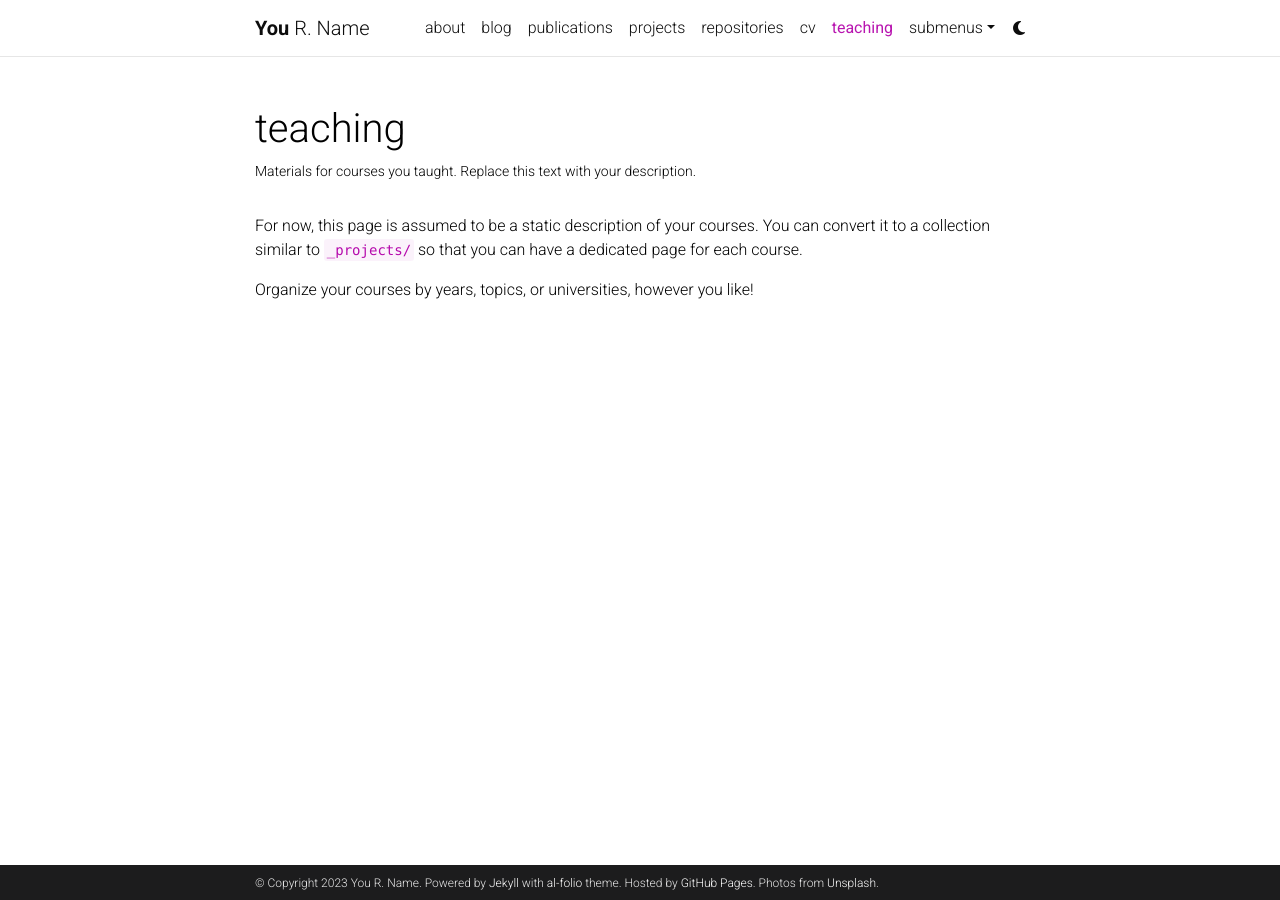
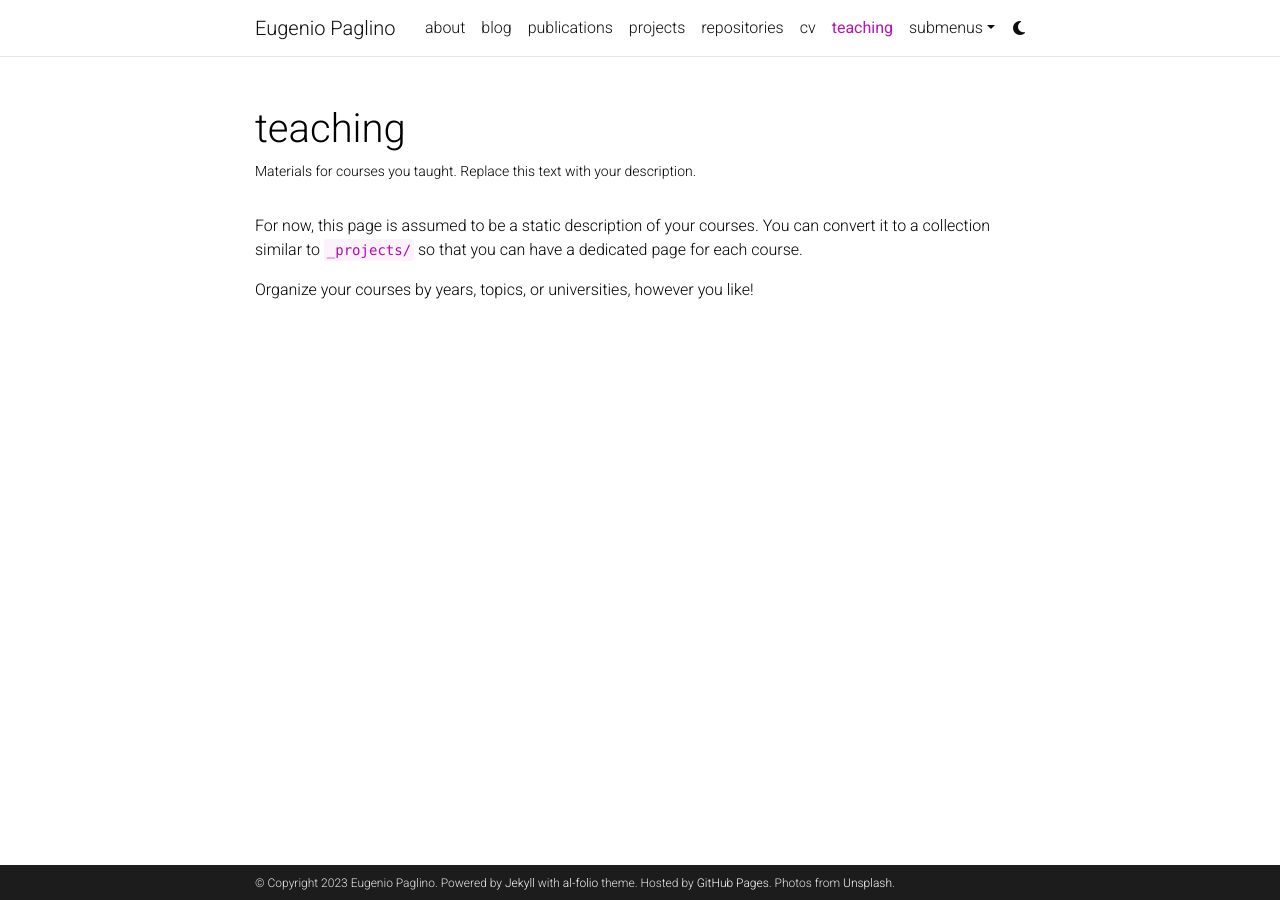
Before and after one commit to eugeniopaglino/eugeniopaglino.github.io, a Jekyll site: the page built from _pages/teaching.md, in a window 1280 px wide. Built offline with Jekyll 4.4.1, drawn with Linux system fonts in a browser that asks for light colours; comment, search, counter and statistics services are not loaded; a style sheet for code colours, icons or effects is not loaded.

Commit message:
Update _config.yml

```diff
--- a/_config.yml
+++ b/_config.yml
@@ -2,11 +2,11 @@
 # Site settings
 # -----------------------------------------------------------------------------
 
-title: blank # the website title (if blank, full name will be used instead)
-first_name: You
-middle_name: R.
-last_name: Name
-email: you@example.com
+title: Eugenio Paglino # the website title (if blank, full name will be used instead)
+first_name: Eugenio
+middle_name:
+last_name: Paglino
+email: paglino@sas.upenn.edu
 description: > # the ">" symbol means to ignore newlines until "footer_text:"
   A simple, whitespace theme for academics. Based on [*folio](https://github.com/bogoli/-folio) design.
 footer_text: >
@@ -18,8 +18,8 @@
 lang: en # the language of your site (for example: en, fr, cn, ru, etc.)
 icon: ⚛️  # the emoji used as the favicon (alternatively, provide image name in /assets/img/)
 
-url: https://alshedivat.github.io # the base hostname & protocol for your site
-baseurl: /al-folio # the subpath of your site, e.g. /blog/
+url: https://eugeniopaglino.github.io # the base hostname & protocol for your site
+baseurl: # the subpath of your site, e.g. /blog/
 last_updated: false # set to true if you want to display last updated in the footer
 impressum_path:  # set to path to include impressum link in the footer, use the same path as permalink in a page, helps to conform with EU GDPR
 
```
